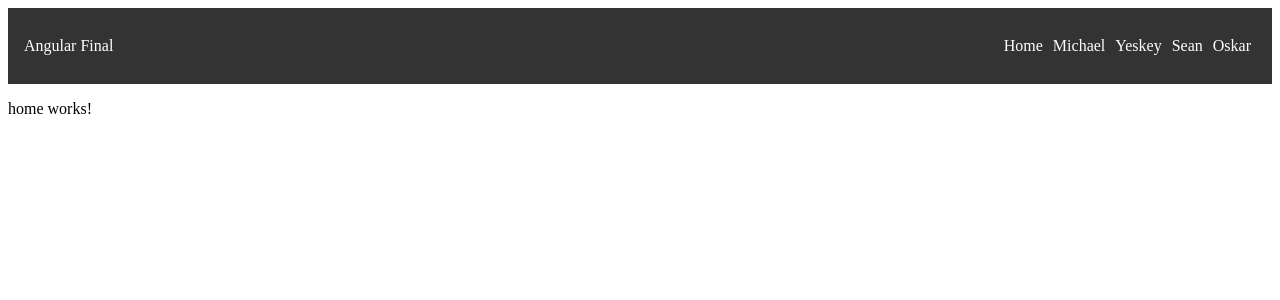
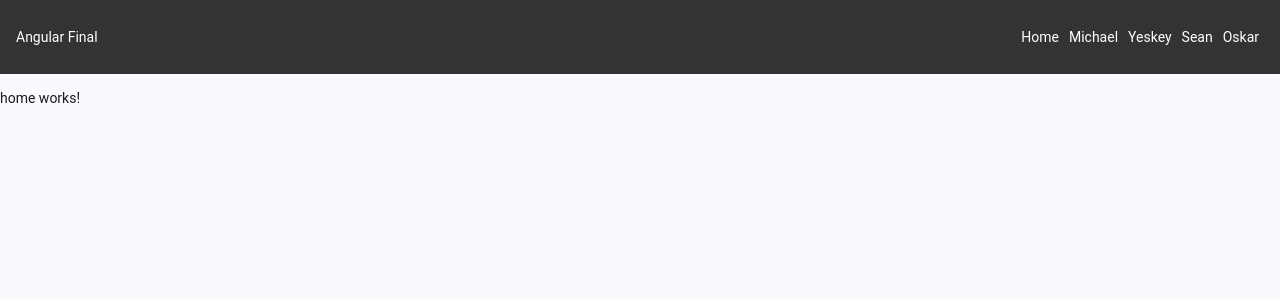
Before and after one commit to MichaelOlave/AngularFinal, an Angular app: page / in a window 1280 px wide. Shown: the top 300 px of the page. Built offline with nearby package versions, Linux system fonts and the light colour scheme.

Commit message:
Add Angular Material theming and update styles for application

```diff
--- a/angular.json
+++ b/angular.json
@@ -22,6 +22,7 @@
               }
             ],
             "styles": [
+              "src/custom-theme.scss",
               "src/styles.css"
             ]
           },
--- a/package.json
+++ b/package.json
@@ -22,10 +22,12 @@
   },
   "private": true,
   "dependencies": {
+    "@angular/cdk": "^20.2.11",
     "@angular/common": "^20.3.0",
     "@angular/compiler": "^20.3.0",
     "@angular/core": "^20.3.0",
     "@angular/forms": "^20.3.0",
+    "@angular/material": "^20.2.11",
     "@angular/platform-browser": "^20.3.0",
     "@angular/router": "^20.3.0",
     "rxjs": "~7.8.0",
--- /dev/null
+++ b/src/custom-theme.scss
@@ -0,0 +1,35 @@
+
+// Include theming for Angular Material with `mat.theme()`.
+// This Sass mixin will define CSS variables that are used for styling Angular Material
+// components according to the Material 3 design spec.
+// Learn more about theming and how to use it for your application's
+// custom components at https://material.angular.dev/guide/theming
+@use '@angular/material' as mat;
+
+html {
+  @include mat.theme((
+    color: (
+      primary: mat.$azure-palette,
+      tertiary: mat.$blue-palette,
+    ),
+    typography: Roboto,
+    density: 0,
+  ));
+}
+
+body {
+  // Default the application to a light color theme. This can be changed to
+  // `dark` to enable the dark color theme, or to `light dark` to defer to the
+  // user's system settings.
+  color-scheme: light;
+
+  // Set a default background, font and text colors for the application using
+  // Angular Material's system-level CSS variables. Learn more about these
+  // variables at https://material.angular.dev/guide/system-variables
+  background-color: var(--mat-sys-surface);
+  color: var(--mat-sys-on-surface);
+  font: var(--mat-sys-body-medium);
+
+  // Reset the user agent margin.
+  margin: 0;
+}
--- a/src/styles.css
+++ b/src/styles.css
@@ -1 +1,4 @@
 /* You can add global styles to this file, and also import other style files */
+
+html, body { height: 100%; }
+body { margin: 0; font-family: Roboto, "Helvetica Neue", sans-serif; }
```
Also changed, not shown: 1 other file (tests, documents, lock files or other folders).
